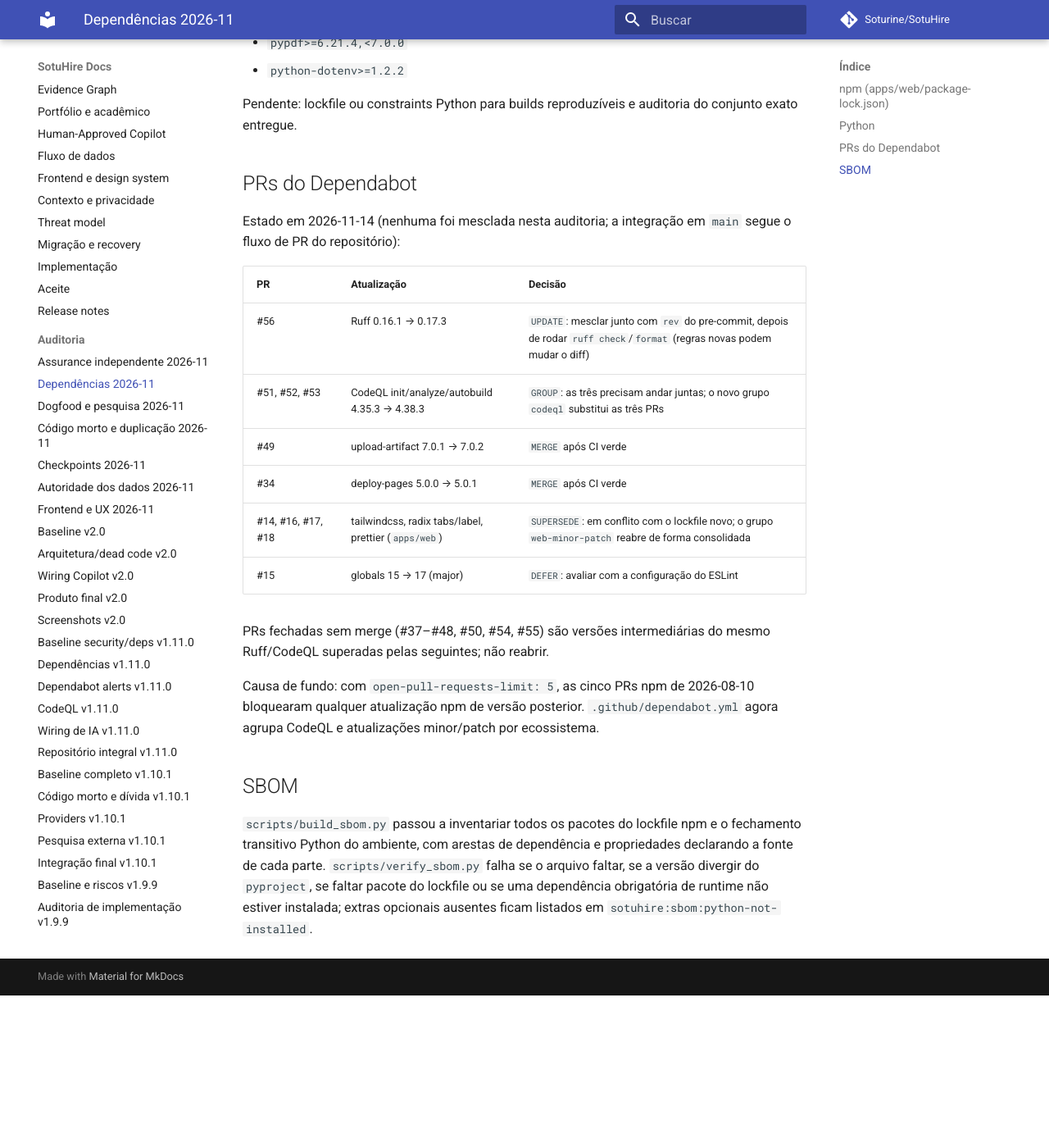
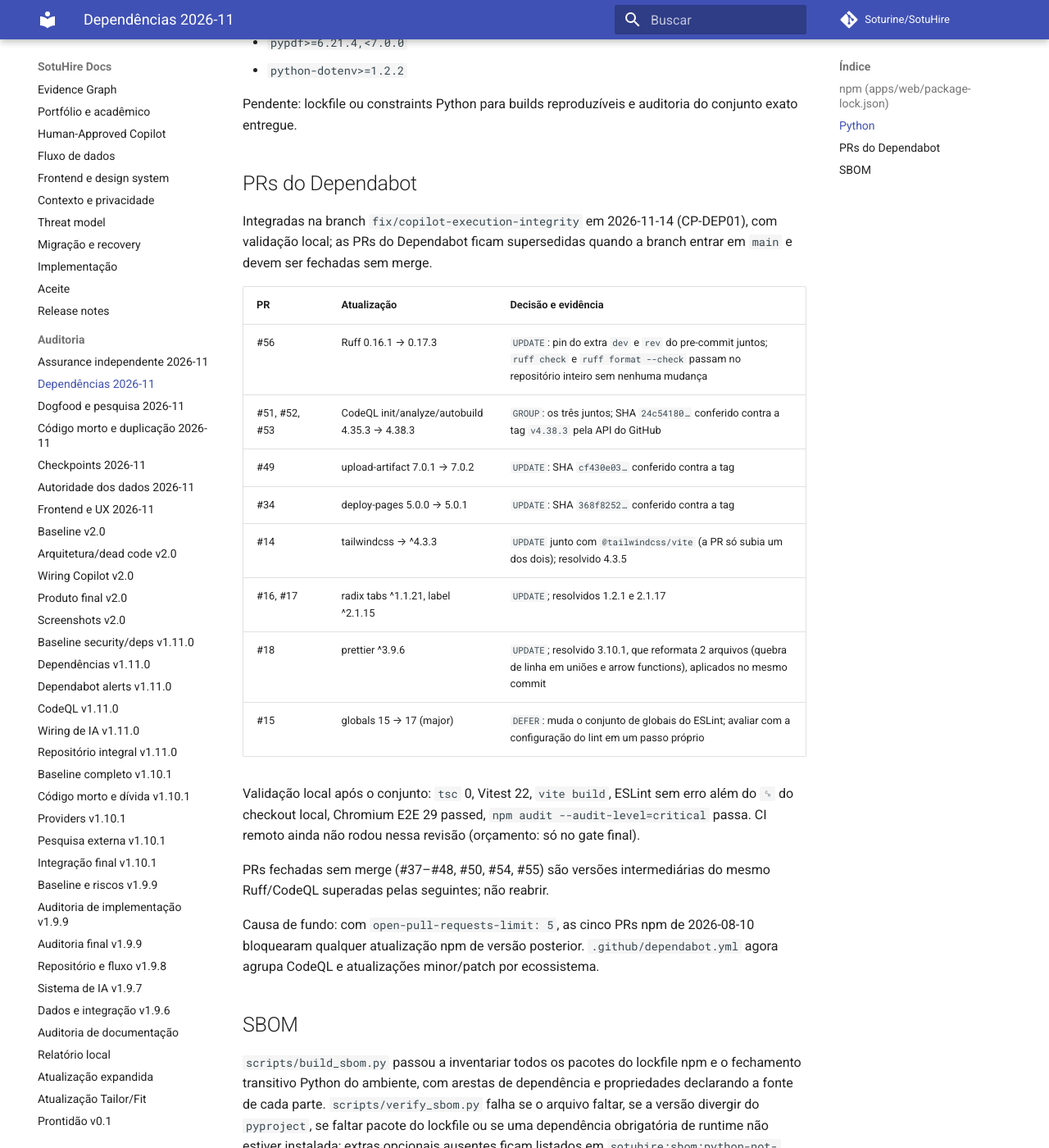
Before and after one commit to Soturine/SotuHire, an MkDocs documentation site: the page built from docs/00-audit/2026-11-dependency-review.md, in a window 1280 px wide and 1400 px high, scrolled down 1224 px. Shown: the whole window at 82% size. Built offline with MkDocs 1.6.1 and Material for MkDocs 9.7.7, drawn with Linux system fonts in a browser that asks for light colours; comment, search, counter and statistics services are not loaded; before the commit the page ends 2438 px from its top, so only the background shows below that.

Commit message:
build(deps): integrate the reviewed Dependabot updates (CP-DEP01)
#56 Ruff 0.17.3: extra pin and pre-commit rev together; ruff check and format
--check pass on the whole repo with no change.
#51/#52/#53 CodeQL 4.38.3 as one group; #49 upload-artifact 7.0.2; #34
deploy-pages 5.0.1. Each SHA pin was checked against its release tag through
the GitHub API.
#14 tailwindcss together with @tailwindcss/vite (the PR moved only one),
#16/#17 Radix tabs and label, #18 Prettier; npm resolved 4.3.5, 1.2.1, 2.1.17
and 3.10.1 within the ranges. Prettier 3.10 reformats two files (line breaks
in unions and arrow functions), applied here.
#15 globals 15 -> 17 (major) deferred: it changes ESLint's global set.

Local validation: tsc 0, Vitest 22, vite build, ESLint clean on committed
(LF) content, Chromium E2E 29 passed, npm audit --audit-level=critical passes,
pytest 805 passed. Remote CI not run on this revision yet (final gate only).
The Dependabot PRs become superseded when this branch reaches main.

```diff
--- a/.pre-commit-config.yaml
+++ b/.pre-commit-config.yaml
@@ -1,6 +1,6 @@
 repos:
   - repo: https://github.com/astral-sh/ruff-pre-commit
-    rev: v0.16.1
+    rev: v0.17.3
     hooks:
       - id: ruff-check
         args: [--fix]
--- a/apps/web/src/components/resume-editor-state.ts
+++ b/apps/web/src/components/resume-editor-state.ts
@@ -128,15 +128,13 @@ function move<T>(items: T[], id: string, key: keyof T, direction: -1 | 1): T[] {
 function normalizePositions(variant: ResumeVariant): ResumeVariant {
   return {
     ...variant,
-    sections: variant.sections.map(
-      (section, sectionPosition): ResumeSection => ({
+    sections: variant.sections.map((section, sectionPosition): ResumeSection => ({
       ...section,
       position: sectionPosition,
       entries: section.entries.map((entry, entryPosition) => ({
         ...entry,
         position: entryPosition,
       })),
-      }),
-    ),
+    })),
   };
 }
--- a/docs/00-audit/2026-11-dependency-review.md
+++ b/docs/00-audit/2026-11-dependency-review.md
@@ -37,17 +37,23 @@ entregue.
 
 ## PRs do Dependabot
 
-Estado em 2026-11-14 (nenhuma foi mesclada nesta auditoria; a integração em `main` segue o fluxo
-de PR do repositório):
+Integradas na branch `fix/copilot-execution-integrity` em 2026-11-14 (CP-DEP01), com validação local; as
+PRs do Dependabot ficam supersedidas quando a branch entrar em `main` e devem ser fechadas sem merge.
 
-| PR | Atualização | Decisão |
+| PR | Atualização | Decisão e evidência |
 | --- | --- | --- |
-| #56 | Ruff 0.16.1 → 0.17.3 | `UPDATE`: mesclar junto com `rev` do pre-commit, depois de rodar `ruff check`/`format` (regras novas podem mudar o diff) |
-| #51, #52, #53 | CodeQL init/analyze/autobuild 4.35.3 → 4.38.3 | `GROUP`: as três precisam andar juntas; o novo grupo `codeql` substitui as três PRs |
-| #49 | upload-artifact 7.0.1 → 7.0.2 | `MERGE` após CI verde |
-| #34 | deploy-pages 5.0.0 → 5.0.1 | `MERGE` após CI verde |
-| #14, #16, #17, #18 | tailwindcss, radix tabs/label, prettier (`apps/web`) | `SUPERSEDE`: em conflito com o lockfile novo; o grupo `web-minor-patch` reabre de forma consolidada |
-| #15 | globals 15 → 17 (major) | `DEFER`: avaliar com a configuração do ESLint |
+| #56 | Ruff 0.16.1 → 0.17.3 | `UPDATE`: pin do extra `dev` e `rev` do pre-commit juntos; `ruff check` e `ruff format --check` passam no repositório inteiro sem nenhuma mudança |
+| #51, #52, #53 | CodeQL init/analyze/autobuild 4.35.3 → 4.38.3 | `GROUP`: os três juntos; SHA `24c54180…` conferido contra a tag `v4.38.3` pela API do GitHub |
+| #49 | upload-artifact 7.0.1 → 7.0.2 | `UPDATE`: SHA `cf430e03…` conferido contra a tag |
+| #34 | deploy-pages 5.0.0 → 5.0.1 | `UPDATE`: SHA `368f8252…` conferido contra a tag |
+| #14 | tailwindcss → ^4.3.3 | `UPDATE` junto com `@tailwindcss/vite` (a PR só subia um dos dois); resolvido 4.3.5 |
+| #16, #17 | radix tabs ^1.1.21, label ^2.1.15 | `UPDATE`; resolvidos 1.2.1 e 2.1.17 |
+| #18 | prettier ^3.9.6 | `UPDATE`; resolvido 3.10.1, que reformata 2 arquivos (quebra de linha em uniões e arrow functions), aplicados no mesmo commit |
+| #15 | globals 15 → 17 (major) | `DEFER`: muda o conjunto de globais do ESLint; avaliar com a configuração do lint em um passo próprio |
+
+Validação local após o conjunto: `tsc` 0, Vitest 22, `vite build`, ESLint sem erro além do `␍` do
+checkout local, Chromium E2E 29 passed, `npm audit --audit-level=critical` passa. CI remoto ainda não
+rodou nessa revisão (orçamento: só no gate final).
 
 PRs fechadas sem merge (#37–#48, #50, #54, #55) são versões intermediárias do mesmo Ruff/CodeQL
 superadas pelas seguintes; não reabrir.
--- a/pyproject.toml
+++ b/pyproject.toml
@@ -41,7 +41,7 @@ dev = [
   "pyright>=1.1.400",
   "pytest>=8.2.0",
   "pytest-cov>=5.0.0",
-  "ruff==0.16.1",
+  "ruff==0.17.3",
 ]
 ai = [
   "anthropic>=2.8.0,<3.0.0",
```
Also changed, not shown: CHANGELOG.md (+3 -0 lines), 6 other files. Lines whose indentation alone changed are shown as unchanged.
